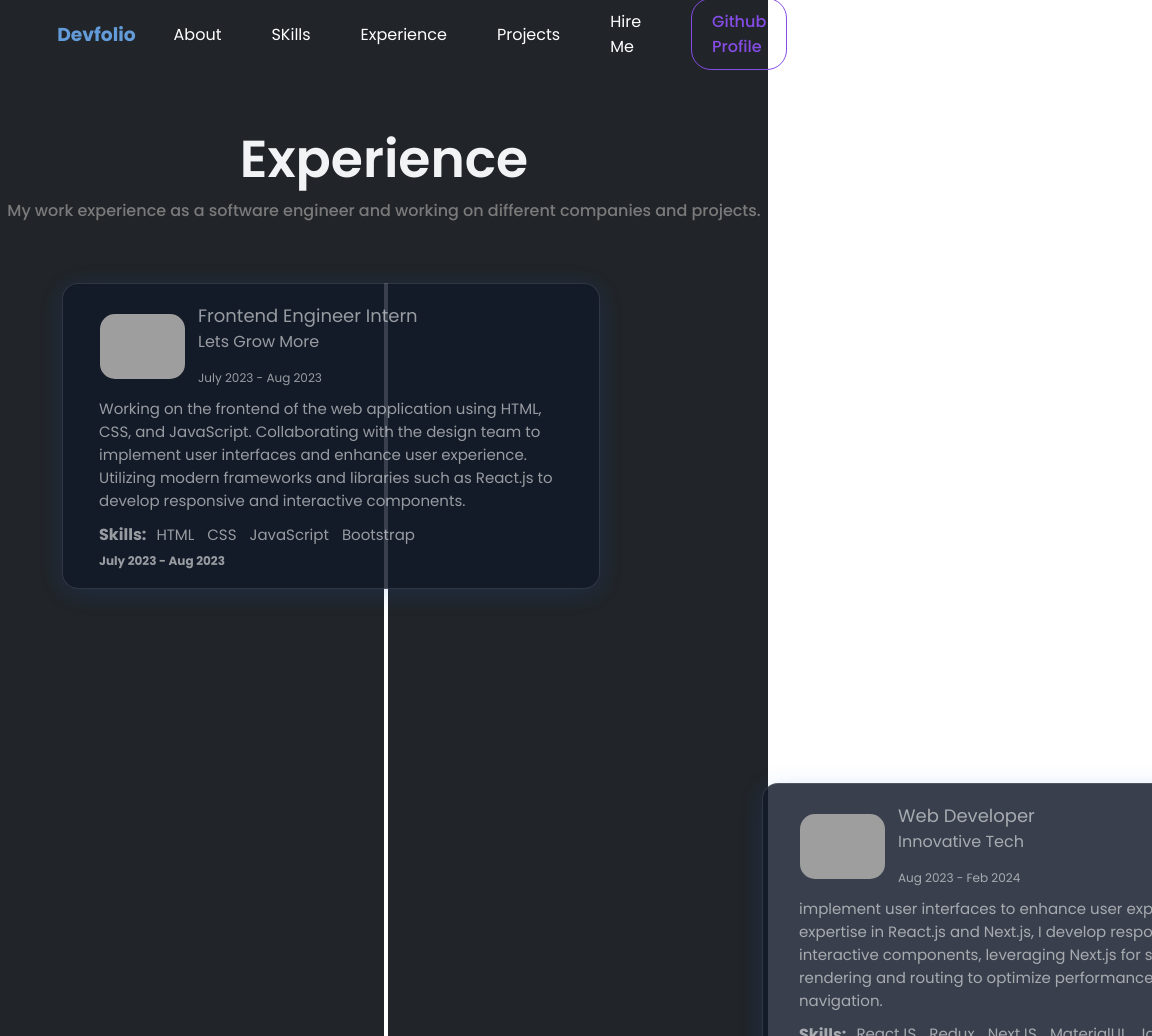
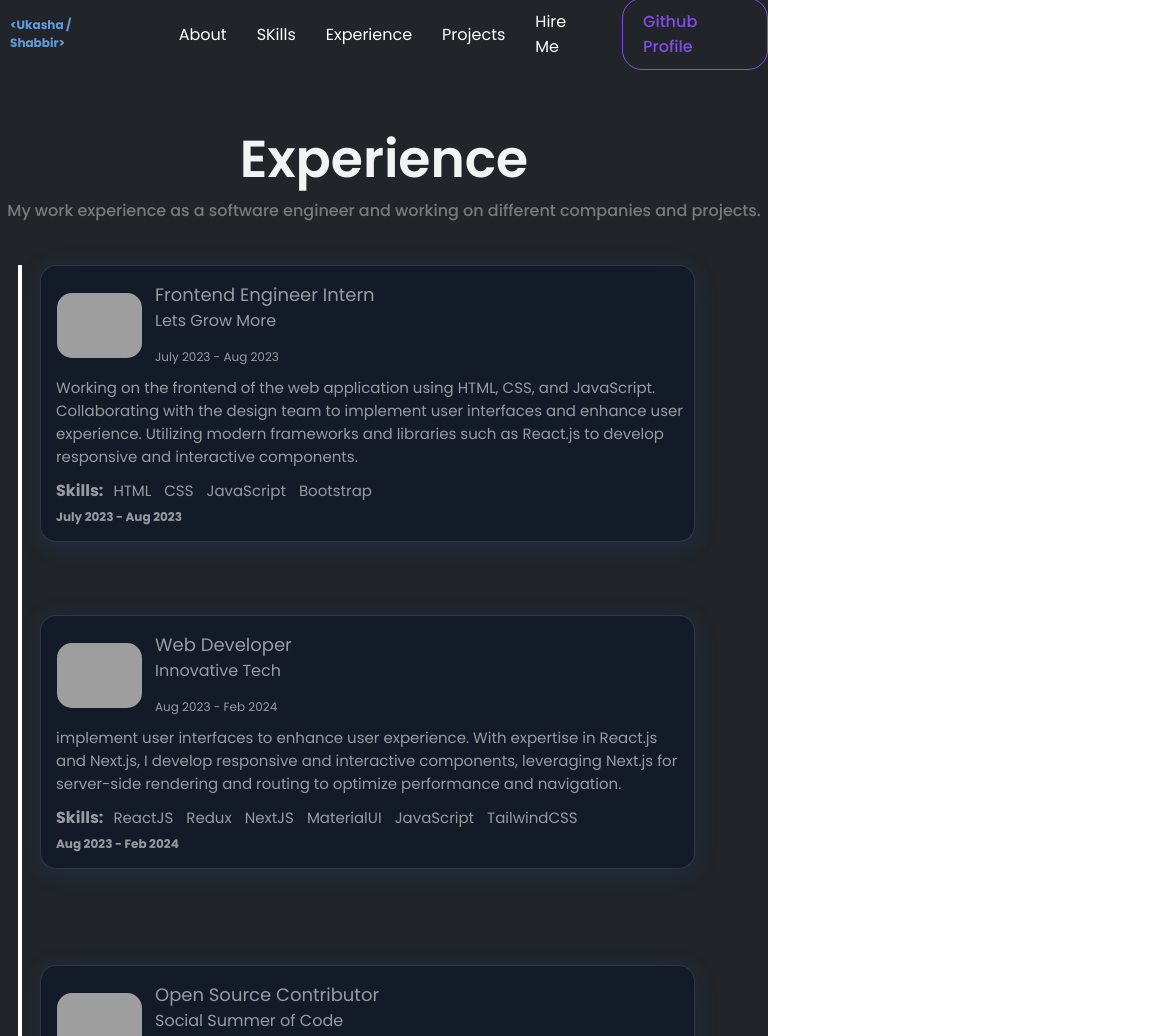
Before and after one commit to ukasha36/Portfolio, a React (Vite) app: page /experience in a window 768 px wide. Shown: the top 1036 px of the page, 1152 px wide, since content can reach past the window. Built offline with nearby package versions, Linux system fonts and the light colour scheme; grey boxes are pictures that could not be loaded.

Commit message:
new srren style added

```diff
--- a/src/Components/Experience/Experience.css
+++ b/src/Components/Experience/Experience.css
@@ -239,3 +239,77 @@ b{
 }
 
 }
+@media only screen and (min-width: 760px) and (max-width: 1200px) {
+
+
+    .mainexperience {
+        width: 100%;
+        display: flex;
+        align-items: center;
+        flex-direction: column;
+        height: 100rem;
+        background-color: #212529;
+        padding-top: 2rem;
+        gap: 42px;
+    }
+
+    .experiencediv {
+        width: 100%;
+        height: 90%;
+        display: flex;
+        position: relative;
+        padding-left: 40px;
+    }
+
+
+    .blue-box {
+        width: 1300px;
+        display: flex;
+        justify-content: flex-start;
+        height: 554px;
+    }
+    .verticalline::before{
+        background:    #FFF;
+        content: "";
+        height: 100%;
+        left: 18px;
+        position: absolute;
+        top: 0;
+        width: 4px;
+    }
+
+    .red-box{
+        height: 350px;        width: 90%;
+       display: flex;
+       justify-content: flex-end;
+    }
+   .blue-box{
+    width: 90%;
+    height: 350px;    display: flex;
+       justify-content: flex-end;
+
+   }
+   .yellow-box {
+    width: 90%;
+    height: 350px;    display: flex;
+       justify-content: flex-end;
+       height: 554px;
+   }
+
+  .jobs{
+        width: 100%;
+
+  }
+  .jobul {
+    background-color: rgba(17, 25, 40, 0.83);
+    border: 1px solid rgba(255, 255, 255, 0.125);
+    box-shadow: rgba(23, 92, 230, 0.15) 0px 4px 24px;
+    border-radius: 16px;
+    padding: 15px 10px 15px 15px;
+    display: flex;
+    flex-direction: column;
+    max-width: 712px;
+    width: 100%;
+}
+
+}
--- a/src/Components/Navbar/Navbar.jsx
+++ b/src/Components/Navbar/Navbar.jsx
@@ -18,12 +18,18 @@ const Navbar = () => {
       setShowNav(false);
   };
 
+  const name1 = "Ukasha";
+const name2 = "Shabbir";
+
+const result1 = "<" + name1 + " / " + name2 + ">";
+
+
     return (
       <div>
         <nav className="navbarMain">
             <div className='navbar'>
             <Link  to="/">
-            <h3>Devfolio</h3>
+            <h3 className='logo'>{result1} </h3>
             </Link>
 
             <ul className='navul'>
--- a/src/Components/Navbar/navbar.css
+++ b/src/Components/Navbar/navbar.css
@@ -139,3 +139,46 @@ h3{
   a{
     text-decoration: none;
   }
+
+
+  @media only screen and (min-width: 760px) and (max-width: 1200px) {
+
+
+    .navbar {
+      display: flex;
+      width: 100%;
+      align-items: center;
+      height: 68px;
+      justify-content: flex-start;
+      background-color: #212529;
+      gap: 50px;
+  }
+
+  .navul {
+    display: flex;
+    width: 77%;
+    justify-content: center;
+    align-items: center;
+    gap: 30px;
+}
+
+.navbarbtn{
+border: 1px solid rgb(133, 76, 230);
+color: rgb(133, 76, 230);
+justify-content: center;
+display: flex;
+align-items: center;
+border-radius: 20px;
+cursor: pointer;
+padding: 9px 10px;
+font-size: 16px;
+font-weight: 500;
+transition: all 0.6s ease-in-out 0s;
+text-decoration: none;
+}
+
+.logo{
+  font-size: 12px;
+  margin-left: 10px;
+}
+  }
--- a/src/Components/Projects/Projects.css
+++ b/src/Components/Projects/Projects.css
@@ -115,3 +115,53 @@
 
 
 }
+
+
+
+@media only screen and (min-width: 760px) and (max-width: 1200px) {
+
+
+    .tagsli {
+        display: flex;
+        align-items: center;
+        gap: 10px;
+        margin-top: 12px;
+        margin-bottom: 12px;
+        flex-wrap: wrap;
+    }
+
+    .projectbox {
+        width: calc(33.33% - 20px);
+        height: 613px;
+        background-color: rgb(23, 23, 33);
+        cursor: pointer;
+        border-radius: 10px;
+        box-shadow: rgba(0, 0, 0, 0.4) 0px 0px 12px 4px;
+        overflow: hidden;
+        padding: 26px 20px;
+        display: flex;
+        flex-direction: column;
+        gap: 14px;
+        transition: all 0.5s ease-in-out 0s;
+     }
+
+.navbarbtn{
+border: 1px solid rgb(133, 76, 230);
+color: rgb(133, 76, 230);
+justify-content: center;
+display: flex;
+align-items: center;
+border-radius: 20px;
+cursor: pointer;
+padding: 9px 10px;
+font-size: 16px;
+font-weight: 500;
+transition: all 0.6s ease-in-out 0s;
+text-decoration: none;
+}
+
+.logo{
+  font-size: 12px;
+  margin-left: 10px;
+}
+  }
--- a/src/Components/Skills/Skills.css
+++ b/src/Components/Skills/Skills.css
@@ -124,3 +124,28 @@
 
 
   }
+
+
+  @media only screen and (min-width: 760px) and (max-width: 1200px) {
+
+    .mainskills {
+        width: 100%;
+        display: flex;
+        justify-content: space-between;
+        align-items: center;
+        flex-direction: column;
+        height: 200vh;
+        background-color: #212529;
+        padding-top: 2rem;
+        gap: 30px;
+    }
+    .skillsdiv {
+        width: 100%;
+        height: 90%;
+        display: flex;
+        flex-direction: column;
+        justify-content: space-evenly;
+        align-items: center;
+    }
+
+  }
```
Also changed, not shown: src/Components/About/About.css (+8 -0 lines).
